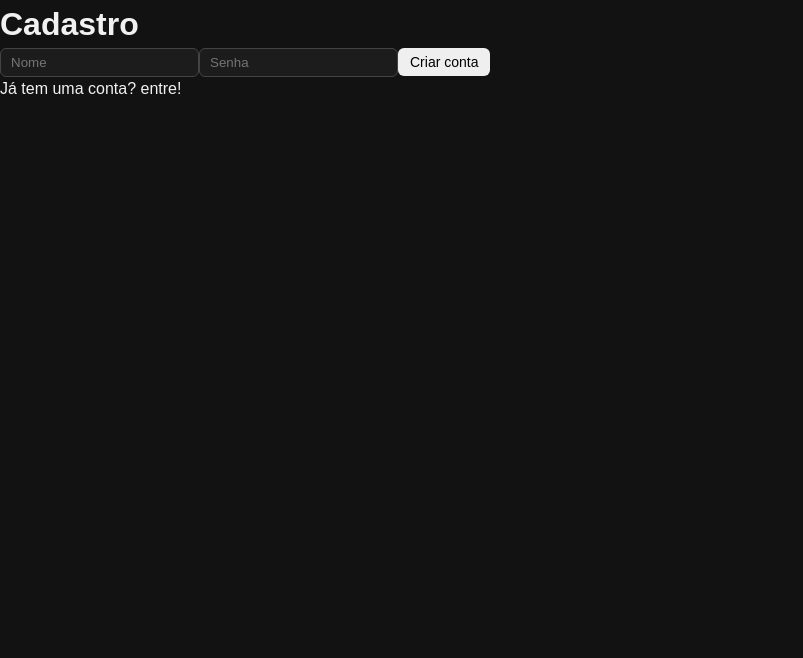
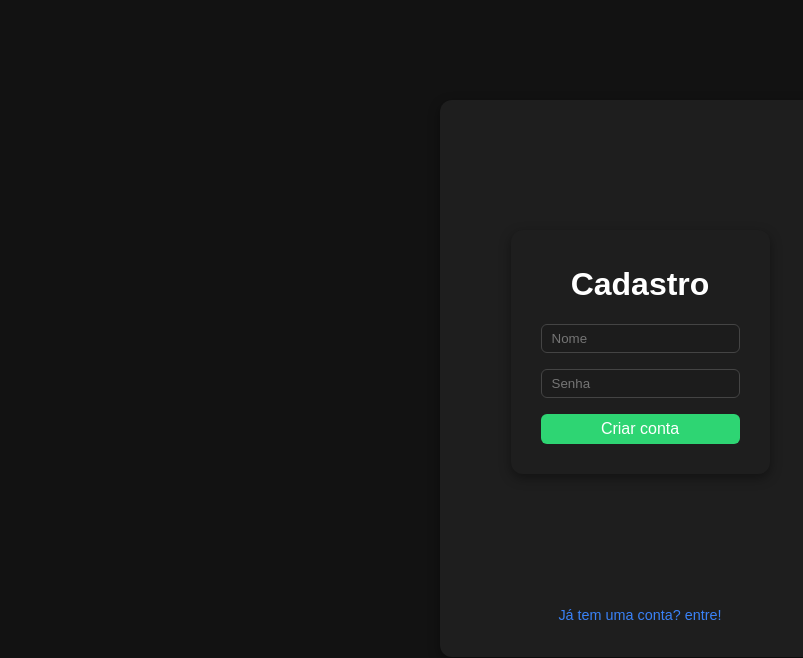
Before and after one commit to MatheusLima505/Linux-Access-Node, a React (Vite) app: page /cadastro in a window 1280 px wide. Shown: the top 658 px of the page, without its empty margins (0-803 px from the left). Built offline with nearby package versions, Linux system fonts and the light colour scheme.

Commit message:
Update Cadastro.module.css

```diff
--- a/src/pages/Cadastro.module.css
+++ b/src/pages/Cadastro.module.css
@@ -0,0 +1,44 @@
+.container {
+  max-width: 400px;
+  margin: 100px auto;
+  padding: 30px;
+  background-color: #1e1e1e;
+  border-radius: 12px;
+  box-shadow: 0 4px 12px rgba(0, 0, 0, 0.4);
+  display: flex;
+  flex-direction: column;
+  gap: 16px;
+  align-items: center;
+}
+
+.container h1 {
+  font-size: 2rem;
+  color: #ffffff;
+}
+
+.container input {
+  width: 100%;
+}
+
+.container button {
+  width: 100%;
+  background-color: #2ed573;
+  color: white;
+  font-size: 1rem;
+}
+
+.container button:hover {
+  background-color: #26b861;
+}
+
+.container a {
+  margin-top: 15px;
+  color: #3a82f7;
+  font-size: 0.9rem;
+  text-align: center;
+  display: block;
+}
+
+.container a:hover {
+  text-decoration: underline;
+}
```
